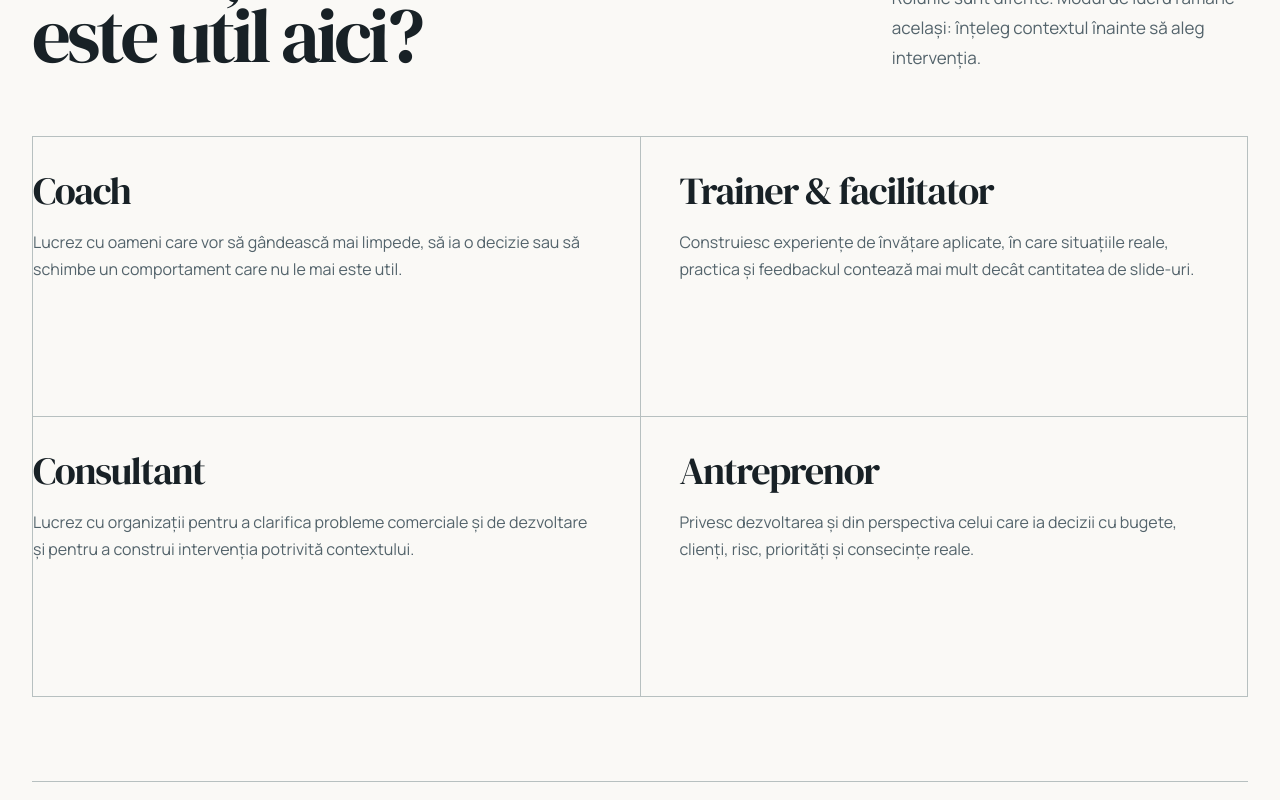
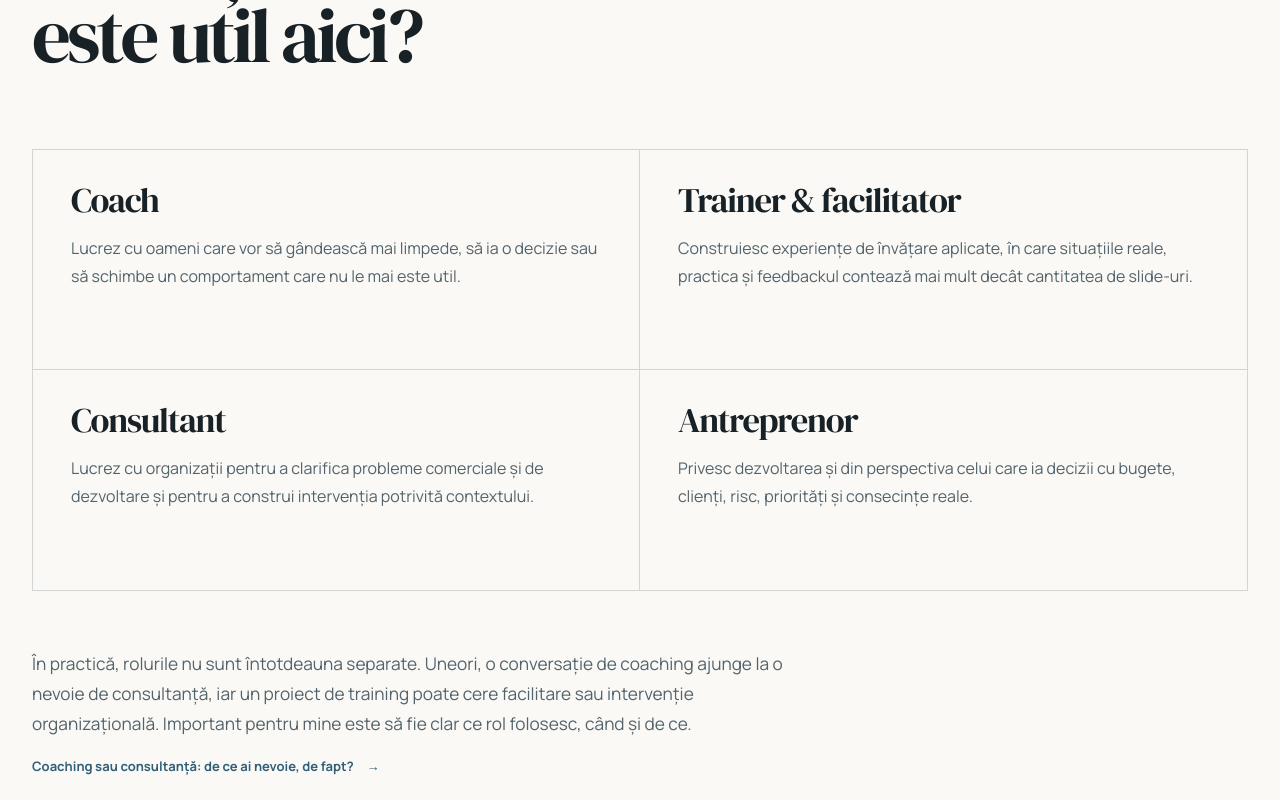
Before and after one commit to ivanovroxana1988-arch/bogdanvizitiu, a Next.js app: page /despre in a window 1280 px wide. Shown: the part 5060-5860 px from the top of the page. Built offline with nearby package versions, Linux system fonts and the light colour scheme.

Commit message:
Polish roles section and link related insight

```diff
--- a/app/_views/despre/page.tsx
+++ b/app/_views/despre/page.tsx
@@ -7,6 +7,17 @@ import aboutCopy from '@/content/about-copy.json'
 import { buildPageMetadata } from '@/lib/seo'
 import styles from '../commercial.module.css'
 import heroStyles from './about-hero.module.css'
+
+const rolesBridgeCopy = {
+  ro: {
+    text: 'În practică, rolurile nu sunt întotdeauna separate. Uneori, o conversație de coaching ajunge la o nevoie de consultanță, iar un proiect de training poate cere facilitare sau intervenție organizațională. Important pentru mine este să fie clar ce rol folosesc, când și de ce.',
+    cta: 'Coaching sau consultanță: de ce ai nevoie, de fapt?',
+  },
+  en: {
+    text: 'In practice, the roles are not always separate. A coaching conversation can surface a need for consulting, while a training project may call for facilitation or an organizational intervention. What matters to me is being clear about which role I am using, when and why.',
+    cta: 'Coaching or consulting: what do you actually need?',
+  },
+} as const
 
 export function generateMetadata({ searchParams }: { searchParams?: { lang?: string } }): Metadata {
   const locale = getLocale(searchParams?.lang)
@@ -22,6 +33,7 @@ export function generateMetadata({ searchParams }: { searchParams?: { lang?: str
 export default function About({ searchParams }: { searchParams?: { lang?: string } }) {
   const locale = getLocale(searchParams?.lang)
   const copy = aboutCopy[locale]
+  const rolesBridge = rolesBridgeCopy[locale]
   const contactCopy = getCopy(locale).contact
   const contactLabel = locale === 'ro' ? 'Începe o conversație' : 'Start a conversation'
   const careerIntro =
@@ -141,30 +153,29 @@ export default function About({ searchParams }: { searchParams?: { lang?: string
       </section>
 
       <section className={styles.section} id="roles">
-        <div className={styles.sectionHead}>
+        <div className={`${styles.sectionHead} ${heroStyles.rolesHead}`}>
           <div>
             <Eyebrow>{copy.rolesEyebrow}</Eyebrow>
             <h2 className={styles.sectionTitle}>{copy.rolesTitle}</h2>
           </div>
-          <p className={styles.sectionIntro}>{copy.rolesIntro}</p>
+          <p className={`${styles.sectionIntro} ${heroStyles.rolesIntro}`}>{copy.rolesIntro}</p>
         </div>
-        <div
-          className={styles.twoGrid}
-          style={{
-            borderLeft: '1px solid var(--line, #b7c0c0)',
-            borderRight: '1px solid var(--line, #b7c0c0)',
-          }}
-        >
-          {copy.rolesItems.map((item, index) => (
-            <article
-              className={styles.editorialCard}
-              key={item.title}
-              style={index % 2 === 0 ? { borderLeft: 0, paddingLeft: 0 } : undefined}
-            >
+        <div className={heroStyles.rolesGrid}>
+          {copy.rolesItems.map((item) => (
+            <article className={heroStyles.roleCard} key={item.title}>
               <h3>{item.title}</h3>
               <p>{item.description}</p>
             </article>
           ))}
+        </div>
+        <div className={heroStyles.rolesBridge}>
+          <p className={heroStyles.rolesBridgeText}>{rolesBridge.text}</p>
+          <ArrowLink
+            className={heroStyles.rolesBridgeLink}
+            href="/insights/coaching-sau-consultanta-de-ce-ai-nevoie-de-fapt"
+          >
+            {rolesBridge.cta}
+          </ArrowLink>
         </div>
       </section>
 
```
